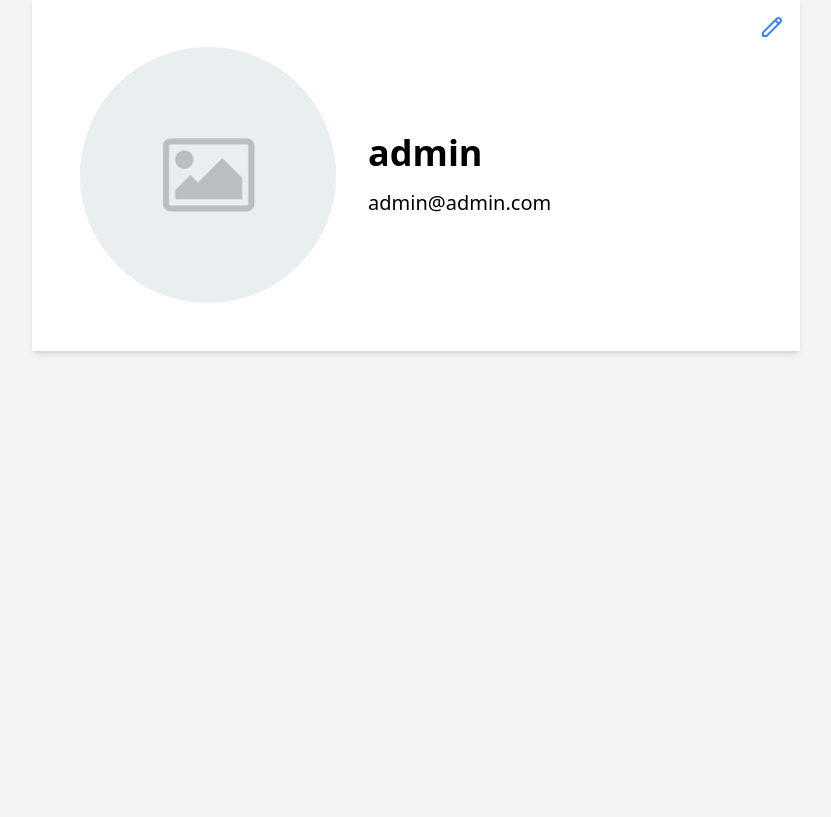
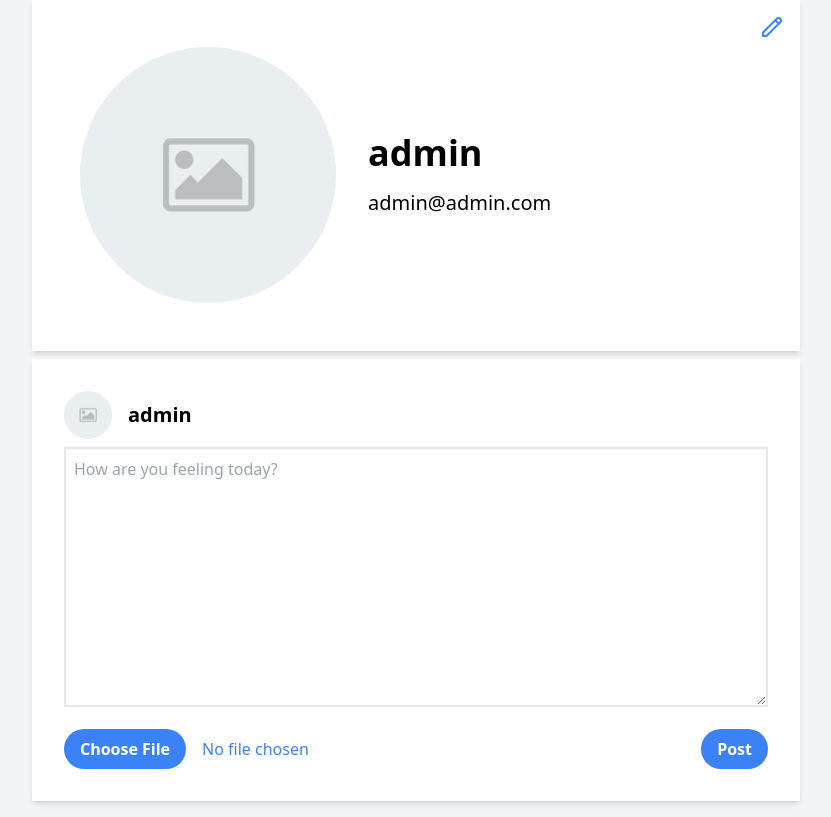
Before and after one commit to sinhaugoh/FriendZone, a Django app: page /user/admin/ in a window 1280 px wide. Shown: the part 89-906 px from the top of the page, without its empty margins (224-1055 px from the left). Before the commit the page ends 443 px from the top, so only its background shows below. Run offline with Django 4.2, Linux system fonts and the light colour scheme; a user stored in the database is signed in; data comes from the database, SQL or seed files in the repository; both versions use the stored data as it was after the commit; data that the repository does not hold is empty; some libraries are stand-ins or nearby versions.

Commit message:
include post form in profile page

```diff
--- a/social_media/templates/social_media/api/create_post.html
+++ b/social_media/templates/social_media/api/create_post.html
@@ -37,8 +37,8 @@
             // clear textarea and image
             let textarea = document.getElementById("id_text");
             textarea.value = "";
-
-            let
+            let fileInput = document.getElementById("id_image");
+            fileInput.value = "";
 
             data = response['data']
             let postsDiv = document.getElementById("posts");
--- a/social_media/templates/social_media/profile.html
+++ b/social_media/templates/social_media/profile.html
@@ -54,6 +54,36 @@
         {% endif %}
     {% endif %}
 
+    <!-- post form -->
+    <div class="border-solid shadow-md p-8 bg-white">
+        <!-- header -->
+        <div class="flex items-center mb-2">
+            <img class="avatar" src="{{ user.profile_image.url }}" alt="profile image">
+            <p class="text-xl font-semibold">{{ user.username }}</p>
+        </div>
+
+        <textarea class="border-2 w-full focus:outline-none p-2" name="text" id="id_text" cols="30" rows="10" maxlength="500" placeholder="How are you feeling today?"></textarea>
+        <div id="post-errors-div" class="form-error-text py-2"></div>
+        <div id="image-div" class="sm:flex justify-between">
+            <!-- <img src="#" id="post-image-preview">
+            <label for="id_image" class="button">Upload Image</label>
+            <input type="file" name="image" accept="image/*" id="id_image" class="show-for-sr" onchange="document.getElementById('post-image-preview').src = window.URL.createObjectURL(this.files[0])"><br> -->
+
+            <!-- image picker -->
+            <span class="sr-only">Choose profile photo</span>
+            <input type="file" name="image" accept="image/*" id="id_image" class="
+            text-blue-500
+            file:mr-4 file:py-2 file:px-4
+            file:rounded-full file:border-0
+            file:text-md file:font-semibold
+            file:bg-blue-500 file:text-white
+            hover:file:bg-blue-700
+            "/>
+            <button id="post-button" class="button" onclick="create_post()">Post</button>
+        </div>
+    </div>
+
+    <div id="posts">
         {% for post in posts %}
             <!-- a post -->
             <div class="border-solid shadow-md p-8 bg-white my-2">
@@ -73,6 +103,7 @@
                 {% endif %}
             </div>
         {% endfor %}
+    </div>
 
 {% endblock %}
 
@@ -82,6 +113,7 @@
     {% include 'social_media/api/cancel_friend_request.html' %}
     {% include 'social_media/api/accept_friend_request.html' %}
     {% include 'social_media/api/decline_friend_request.html' %}
+    {% include 'social_media/api/create_post.html' %}
 
     <script>
         function redirectToFriendList() {
```
Also changed, not shown: db.sqlite3, media_cdn/images/post_images/6/72/post_image.jpg (added), media_cdn/images/post_images/6/73/post_image.jpg (added). Lines whose indentation alone changed are shown as unchanged.
